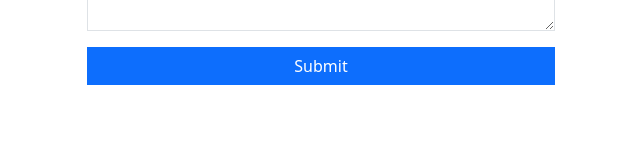
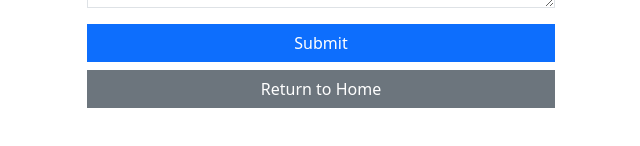
Before and after one commit to jurongWest/testnusbb, a React (Create React App) app in the folder frontend/: page /reports in a window 1280 px wide. Shown: the part 454-600 px from the top of the page, without its empty margins (319-959 px from the left). Built offline with nearby package versions, Linux system fonts and the light colour scheme; no server answers.

Commit message:
Update test4 file

```diff
--- a/frontend/src/Reports.js
+++ b/frontend/src/Reports.js
@@ -1,5 +1,5 @@
 import React, { useState, useContext } from 'react';
-import { useNavigate } from 'react-router-dom';
+import { Link, useNavigate } from 'react-router-dom';
 import axios from 'axios';
 import AsyncSelect from 'react-select/async';
 import UserContext from './UserContext';
@@ -104,6 +104,7 @@ function Reports() {
                     {errors.comments && <span className='text-danger'>{errors.comments}</span>}
                 </div>
                 <button className='btn btn-primary w-100 rounded-0'>Submit</button>
+                <Link to="/home" className="btn btn-secondary w-100 rounded-0 mt-2">Return to Home</Link>
             </form>
         </div>
     </div>
--- a/frontend/src/Reviews.js
+++ b/frontend/src/Reviews.js
@@ -1,5 +1,5 @@
 import React, { useState, useContext } from 'react';
-import { useNavigate } from 'react-router-dom';
+import { Link, useNavigate } from 'react-router-dom';
 import axios from 'axios';
 import ReactStars from "react-rating-stars-component";
 import AsyncSelect from 'react-select/async';
@@ -120,6 +120,7 @@ function Review() {
                     {errors.comments && <span className='text-danger'>{errors.comments}</span>}
                 </div>
                 <button className='btn btn-primary w-100 rounded-0'>Submit</button>
+                <Link to="/home" className="btn btn-secondary w-100 rounded-0 mt-2">Return to Home</Link>
             </form>
         </div>
     </div>
```
Also changed, not shown: 1 other file (tests, documents, lock files or other folders).
